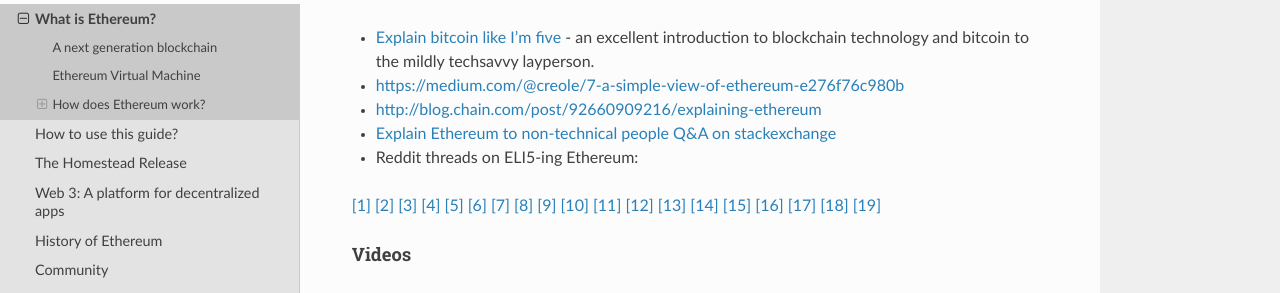
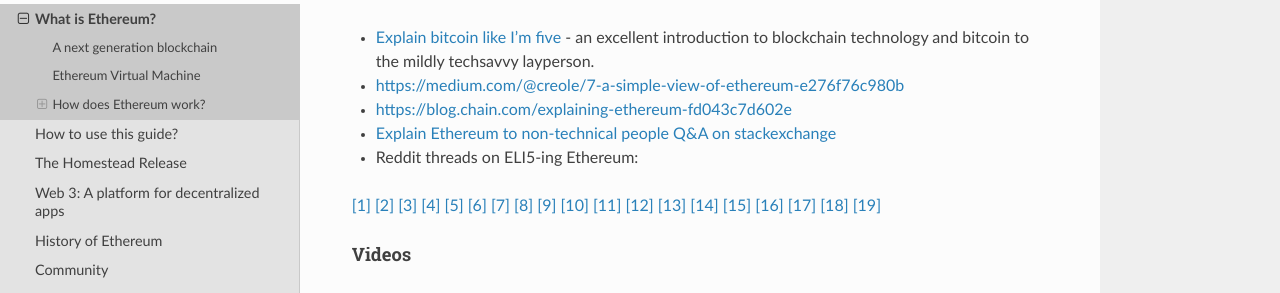
Before and after one commit to ethereum/homestead-guide, a Sphinx documentation site: the page built from source/introduction/what-is-ethereum.rst, in a window 1280 px wide and 900 px high, scrolled down 3242 px. Shown: the part 158-451 px from the top of the window. Built offline with Sphinx 7.4.7 and the Read the Docs theme 2.0.0, drawn with Linux system fonts in a browser that asks for light colours; some of the changed lines change nothing that is shown.

Commit message:
Update what-is-ethereum.rst
fixed broken link

```diff
--- a/source/introduction/what-is-ethereum.rst
+++ b/source/introduction/what-is-ethereum.rst
@@ -69,7 +69,7 @@
 
 * `Explain bitcoin like I'm five <https://medium.com/@nik5ter/explain-bitcoin-like-im-five-73b4257ac833>`_ - an excellent introduction to blockchain technology and bitcoin to the mildly techsavvy layperson.
 * https://medium.com/@creole/7-a-simple-view-of-ethereum-e276f76c980b
-* http://blog.chain.com/post/92660909216/explaining-ethereum
+* https://blog.chain.com/explaining-ethereum-fd043c7d602e
 
 * `Explain Ethereum to non-technical people Q&A on stackexchange <http://ethereum.stackexchange.com/questions/45/how-would-i-explain-ethereum-to-a-non-technical-friend>`_
 * Reddit threads on ELI5-ing Ethereum:
```
